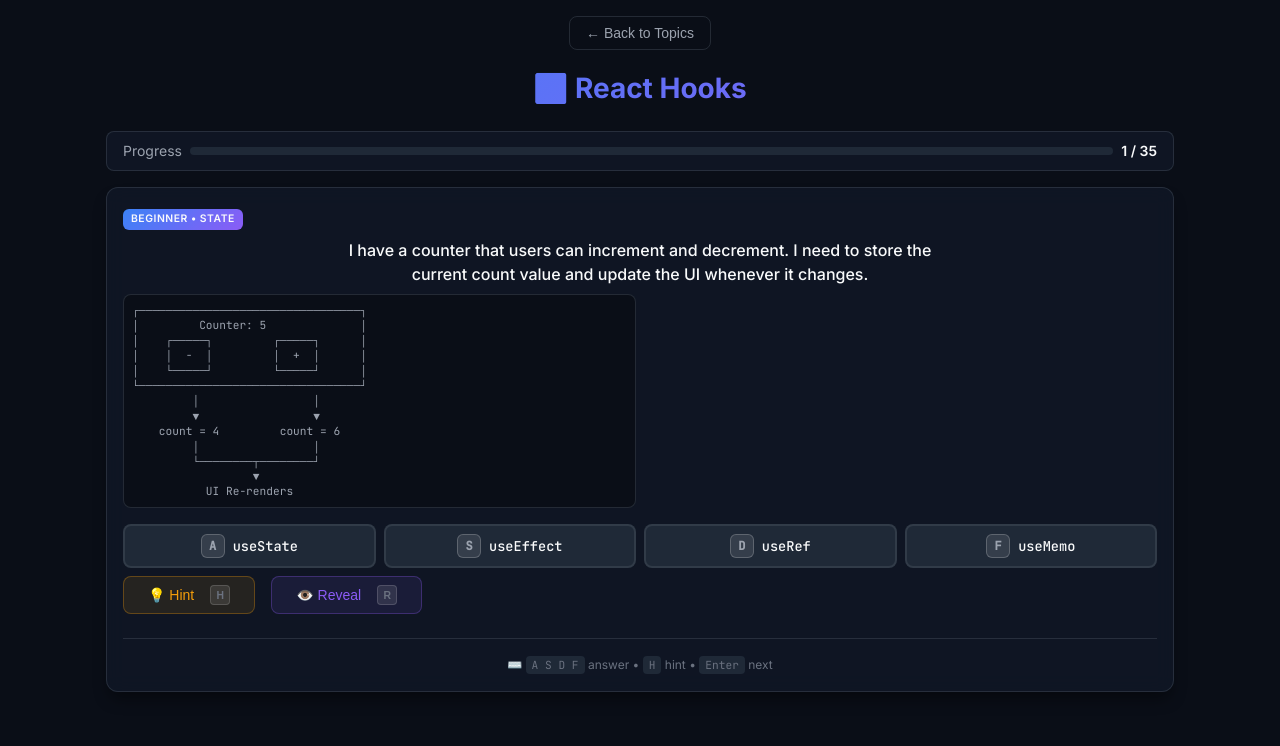
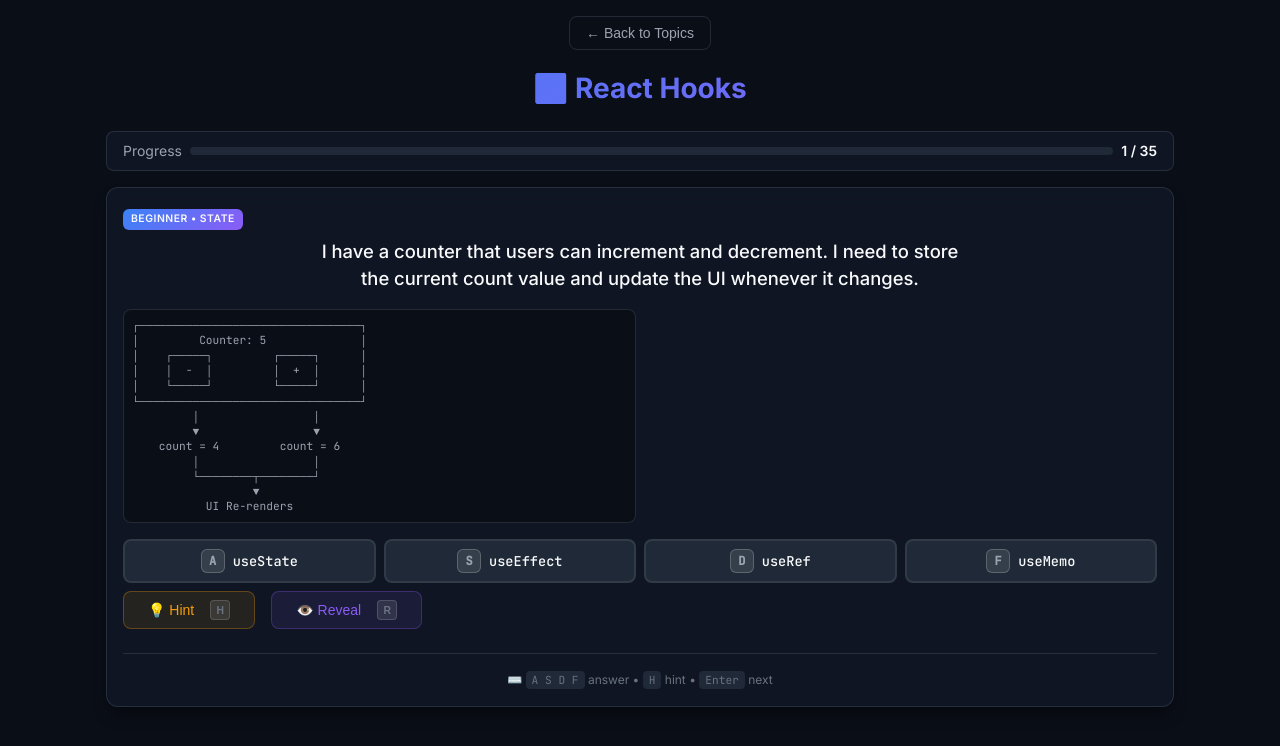
Before and after one commit to mcknx/skill_mcknx_enhancer, a React (Vite) app: page / in a window 1280 px wide. Both pictures are taken after a click on the button 369 px from the left and 253 px from the top of the page. Shown: the top 746 px of the page. Built offline with nearby package versions, Linux system fonts and the light colour scheme.

Commit message:
Simplify problem text and increase font size for motivation

```diff
--- a/src/data/react-hooks.ts
+++ b/src/data/react-hooks.ts
@@ -303,7 +303,7 @@ dispatch({ type: 'SUBMIT' });`
   {
     id: 'useEffect-2',
     category: 'Beginner • Cleanup',
-    problem: 'I\'m setting up a WebSocket connection when my chat component mounts. I need to make sure the connection is properly closed when the component unmounts to prevent memory leaks.',
+    problem: 'My chat app creates a new WebSocket connection when opened. But when I leave the page, the connection stays open forever. How do I close it automatically?',
     visual: `Component Mounts:
 ┌──────────────┐     ┌──────────────┐
 │  ChatRoom    │ ◄──►│   WebSocket  │
--- a/src/styles/index.css
+++ b/src/styles/index.css
@@ -209,10 +209,11 @@ body {
 }
 
 .scenario-problem {
-  font-size: 1rem;
+  font-size: 1.15rem;
+  /* Larger, easier to read */
   font-weight: 500;
   line-height: 1.5;
-  margin-bottom: var(--space-sm);
+  margin-bottom: var(--space-md);
   color: var(--text-primary);
   max-width: 640px;
   /* Optimal reading width */
```
